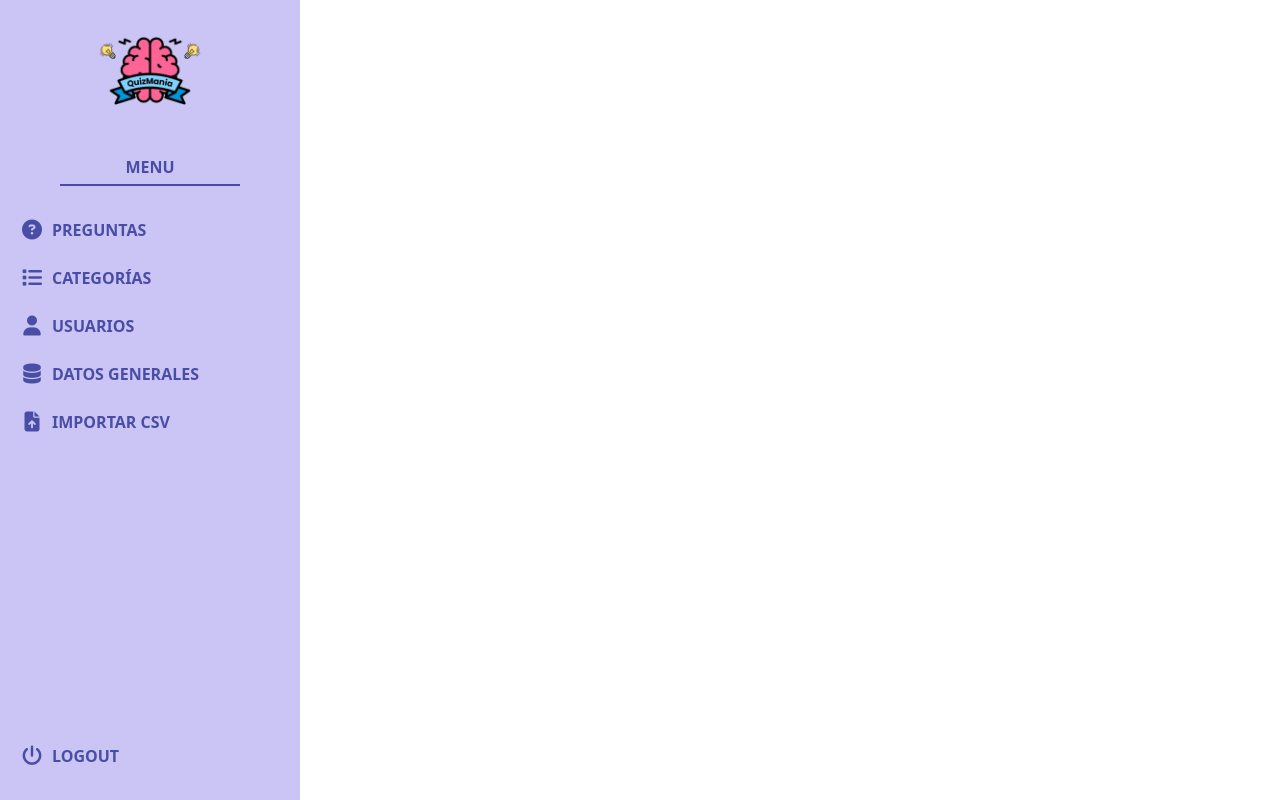
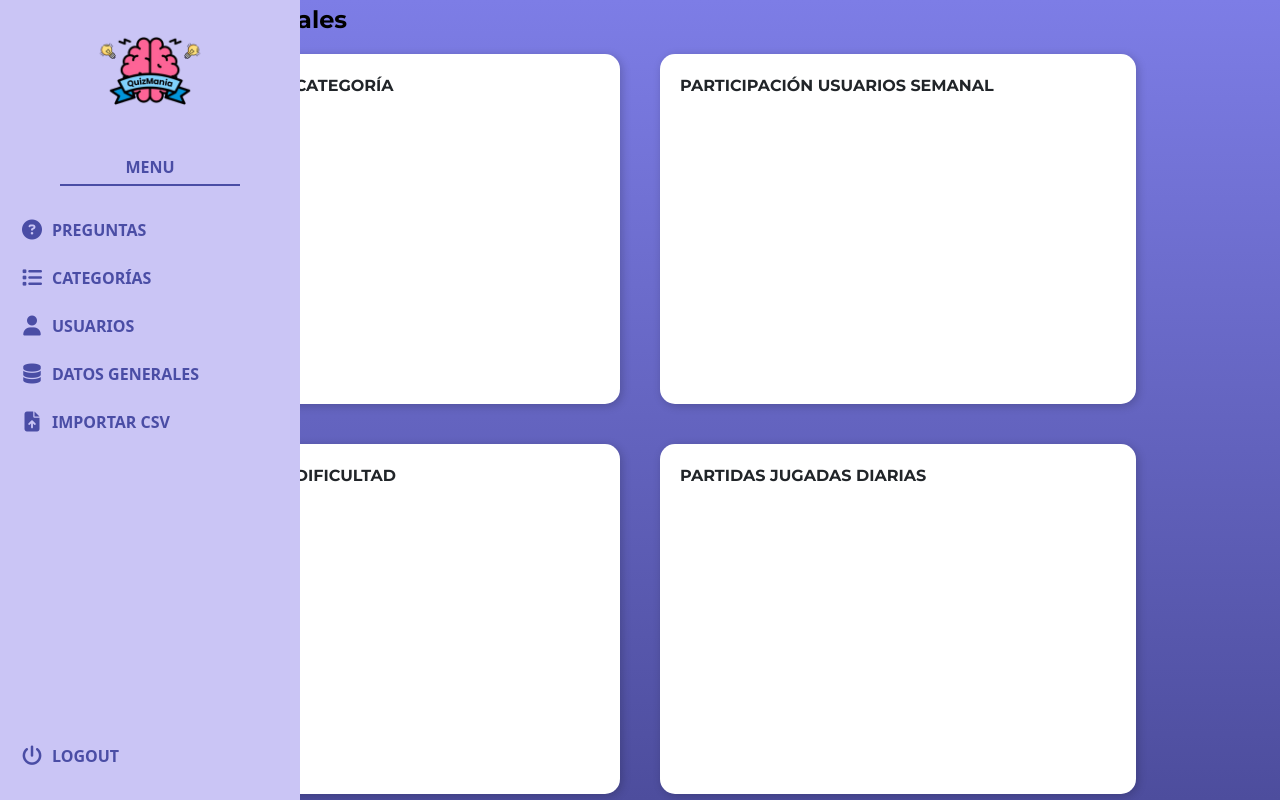
Before and after one commit to AntonioLC32/Proyecto-DAW, a Vue app in the folder quizmania/: page /admin in a window 1280 px wide. Built offline with nearby package versions, Linux system fonts and the light colour scheme.

Commit message:
datos_generales

```diff
--- a/quizmania/src/views/Admin/Admin.vue
+++ b/quizmania/src/views/Admin/Admin.vue
@@ -1,6 +1,56 @@
 <template>
-  <h1>hola</h1>
+  <div class="body">
+    <h1>Datos generales</h1>
+    <div class="general">
+      <div class="datos">ACIERTOS POR CATEGORÍA</div>
+      <div class="datos">PARTICIPACIÓN USUARIOS SEMANAL</div>
+      <div class="datos">ACIERTOS POR DIFICULTAD</div>
+      <div class="datos">PARTIDAS JUGADAS DIARIAS</div>
+    </div>
+  </div>
 </template>
+
+
+<style scoped>
+.body {
+  font-family: "Montserrat", sans-serif;
+  background: linear-gradient(to bottom, #7D7DE6, #4D4D9D);
+  height: 100vh;
+  display: flex;
+  flex-direction: column;
+  align-items: center;
+  justify-content: center;
+  padding: 20px;
+}
+
+h1 {
+  color: black;
+  font-size: 24px;
+  font-weight: bold;
+  text-align: left;
+  width: 80%;
+  margin-bottom: 20px;
+}
+
+.general {
+  display: grid;
+  grid-template-columns: repeat(2, 1fr);
+  gap: 40px;
+  width: 80%;
+}
+
+.datos {
+  background: white;
+  padding: 20px;
+  border-radius: 15px;
+  box-shadow: 2px 2px 10px rgba(0, 0, 0, 0.2);
+  font-weight: bold;
+  font-size: 16px;
+  height: 350px;
+}
+
+</style>
+
 
 <script>
 export default {
@@ -8,9 +58,3 @@ export default {
   data() {},
 };
 </script>
-
-<style scoped>
-template {
-  background: #8d89f8;
-}
-</style>
--- a/quizmania/src/views/Home.vue
+++ b/quizmania/src/views/Home.vue
@@ -2,7 +2,9 @@
   <section class="aJugar">
     <div class="aJugar-content">
       <button class="aJugar-btn">
-        A JUGAR!
+        <router-link to="/quizmania" class="aJugar-nav">
+          A JUGAR!
+        </router-link>
       </button>
     </div>
     <img src="../assets/background_inicio.png" alt="background_inicio">
@@ -68,6 +70,10 @@
   border-radius: 25px;
   border: none;
   transition: all ease 0.3s;
+}
+
+.aJugar-nav{
+  color: #fff;
 }
 
 .aJugar-btn:hover{
```
